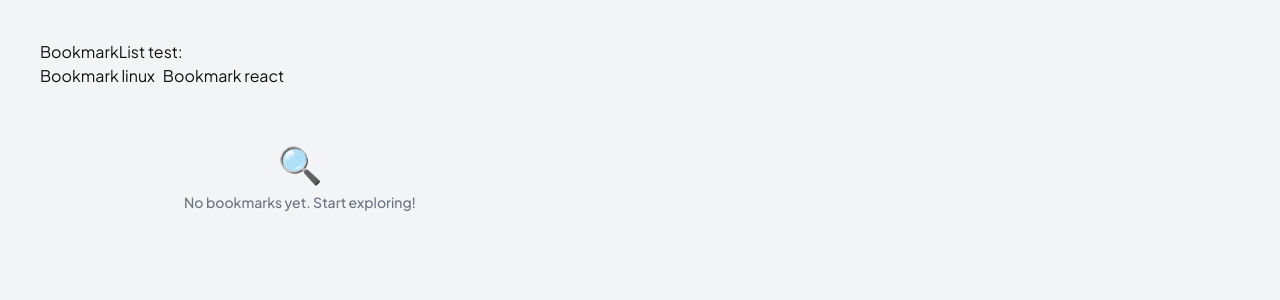
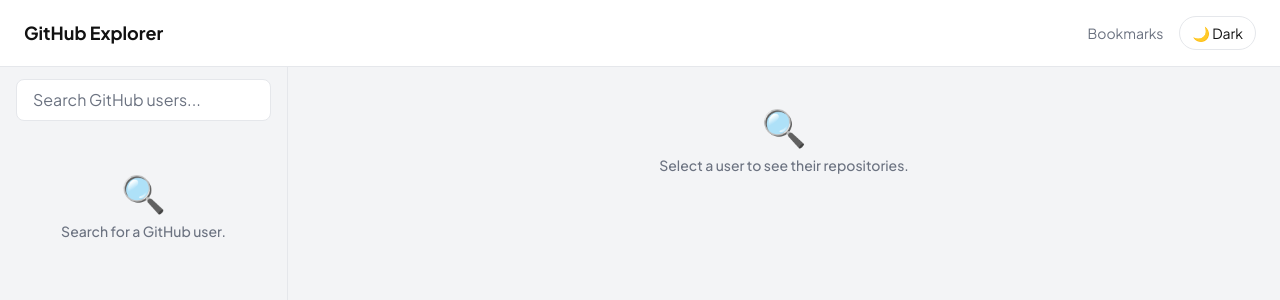
Before and after one commit to dahiya001rohit/Github-explorer, a React (Vite) app: page / in a window 1280 px wide. Shown: the top 300 px of the page. Built offline with nearby package versions, Linux system fonts and the light colour scheme.

Commit message:
feat: add HomePage

```diff
--- a/src/App.jsx
+++ b/src/App.jsx
@@ -1,30 +1,7 @@
-import { useBookmarks } from './hooks/useBookmarks'
-import { BookmarkList } from './features/bookmarks/BookmarkList'
-
-const dummyRepos = [
-  { id: 1, name: "linux", html_url: "https://github.com/torvalds/linux", description: "Linux kernel", stargazers_count: 180000, forks_count: 52000, language: "C" },
-  { id: 2, name: "react", html_url: "https://github.com/facebook/react", description: "React library", stargazers_count: 220000, forks_count: 45000, language: "JavaScript" },
-]
+import HomePage from './pages/HomePage'
 
 export const App = () => {
-  const { bookmarks, addBookmark, isBookmarked, removeBookmark } = useBookmarks()
-
-  const handleBookmark = (repo) => {
-    isBookmarked(repo.id) ? removeBookmark(repo.id) : addBookmark(repo)
-  }
-
   return (
-    <div style={{ padding: "40px", maxWidth: "600px" }}>
-      <h2>BookmarkList test:</h2>
-      <div style={{ display: "flex", gap: "8px", marginBottom: "16px" }}>
-        <button onClick={() => addBookmark(dummyRepos[0])}>Bookmark linux</button>
-        <button onClick={() => addBookmark(dummyRepos[1])}>Bookmark react</button>
-      </div>
-      <BookmarkList
-        bookmarks={bookmarks}
-        isBookmarked={isBookmarked}
-        onBookmark={handleBookmark}
-      />
-    </div>
+    <HomePage />
   )
 }
--- a/src/main.jsx
+++ b/src/main.jsx
@@ -1,8 +1,8 @@
 import { StrictMode } from 'react'
 import { createRoot } from 'react-dom/client'
 import './index.css'
-import {App} from './App.jsx'
-import { ThemeProvider } from './context/ThemeContext.jsx'
+import { App } from './App.jsx'
+import { ThemeProvider } from './context/ThemeProvider.jsx'
 
 createRoot(document.getElementById('root')).render(
   <StrictMode>
--- /dev/null
+++ b/src/pages/HomePage.jsx
@@ -0,0 +1,90 @@
+import { useTheme } from '../hooks/useTheme'
+import { useGitHubSearch } from '../hooks/useGitHubSearch'
+import { useUserRepos } from '../hooks/useUserRepos'
+import { useBookmarks } from '../hooks/useBookmarks'
+import { SearchBar } from '../features/search/SearchBar'
+import UserCard from '../features/search/UserCard'
+import RepoList from '../features/repos/RepoList'
+import { Loader } from '../components/Loader'
+import { EmptyState } from '../components/EmptyState'
+
+const HomePage = () => {
+  const { theme, toggleTheme } = useTheme()
+  const { query, setQuery, users, loading: searchLoading, error: searchError } = useGitHubSearch()
+  const { repos, loading: repoLoading, error: repoError, selectedUser, fetchRepos } = useUserRepos()
+  const { bookmarks, isBookmarked, addBookmark, removeBookmark } = useBookmarks()
+
+  const handleBookmark = (repo) => {
+    isBookmarked(repo.id) ? removeBookmark(repo.id) : addBookmark(repo)
+  }
+
+  return (
+    <div className="min-h-screen bg-[var(--color-bg)] dark:bg-[var(--color-bg-dark)]">
+
+      {/* navbar */}
+      <nav className="flex items-center justify-between px-6 py-4 border-b border-[var(--color-border)] dark:border-[var(--color-border-dark)] bg-[var(--color-surface)] dark:bg-[var(--color-surface-dark)]">
+        <span className="text-lg font-bold text-[var(--color-text)] dark:text-[var(--color-text-dark)]">
+          GitHub Explorer
+        </span>
+        <div className="flex items-center gap-4">
+          <a
+            href="/bookmarks"
+            className="text-sm text-[var(--color-muted)] dark:text-[var(--color-muted-dark)] hover:text-[var(--color-primary)] transition-colors"
+          >
+            Bookmarks {bookmarks.length > 0 && `(${bookmarks.length})`}
+          </a>
+          <button
+            onClick={toggleTheme}
+            className="text-sm px-3 py-1.5 rounded-full border border-[var(--color-border)] dark:border-[var(--color-border-dark)] text-[var(--color-text)] dark:text-[var(--color-text-dark)] hover:border-[var(--color-primary)] transition-colors"
+          >
+            {theme === "light" ? "🌙 Dark" : "☀️ Light"}
+          </button>
+        </div>
+      </nav>
+
+      {/* main layout */}
+      <div className="flex h-[calc(100vh-64px)] overflow-hidden">
+
+        {/* sidebar */}
+        <div className="w-72 shrink-0 border-r border-[var(--color-border)] dark:border-[var(--color-border-dark)] flex flex-col overflow-hidden">
+          <SearchBar query={query} setQuery={setQuery} />
+
+          <div className="flex-1 overflow-y-auto">
+            {searchLoading && <Loader message="Searching users..." />}
+            {searchError && (
+              <p className="text-xs text-red-500 px-4">{searchError}</p>
+            )}
+            {!searchLoading && query && users.length === 0 && (
+              <EmptyState message="No users found." />
+            )}
+            {!searchLoading && !query && (
+              <EmptyState message="Search for a GitHub user." />
+            )}
+            {users.map((user) => (
+              <UserCard
+                key={user.id}
+                user={user}
+                isSelected={selectedUser === user.login}
+                onClick={() => fetchRepos(user.login)}
+              />
+            ))}
+          </div>
+        </div>
+
+        {/* repo panel */}
+        <div className="flex-1 overflow-y-auto h-full">
+          <RepoList
+            repos={repos}
+            loading={repoLoading}
+            error={repoError}
+            selectedUser={selectedUser}
+            isBookmarked={isBookmarked}
+            onBookmark={handleBookmark}
+          />
+        </div>
+      </div>
+    </div>
+  )
+}
+
+export default HomePage
```
Also changed, not shown: src/context/ThemeProvider.jsx (renamed from src/context/ThemeContext.jsx).
